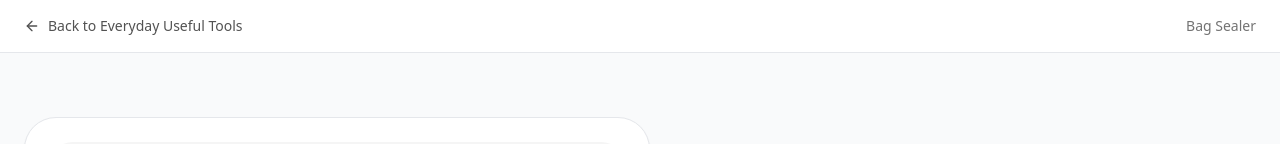
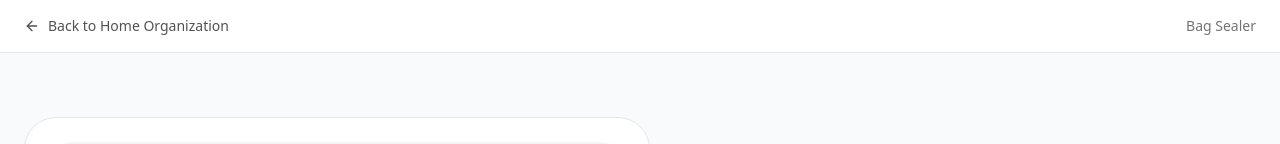
Before and after one commit to figinow/juzzstore-website, a Next.js app: page /products/home-organization/bag-sealer in a window 1280 px wide. Shown: the top 144 px of the page. Built offline with nearby package versions, Linux system fonts and the light colour scheme.

Commit message:
Update page.tsx

```diff
--- a/app/products/home-organization/bag-sealer/page.tsx
+++ b/app/products/home-organization/bag-sealer/page.tsx
@@ -33,7 +33,7 @@ export default function BagSealerPage() {
             className="inline-flex items-center gap-2 text-sm text-neutral-600 hover:text-neutral-900"
           >
             <ArrowLeft className="h-4 w-4" />
-            Back to Everyday Useful Tools
+            Back to Home Organization
           </a>
 
           <div className="text-sm font-medium text-neutral-500">
```
